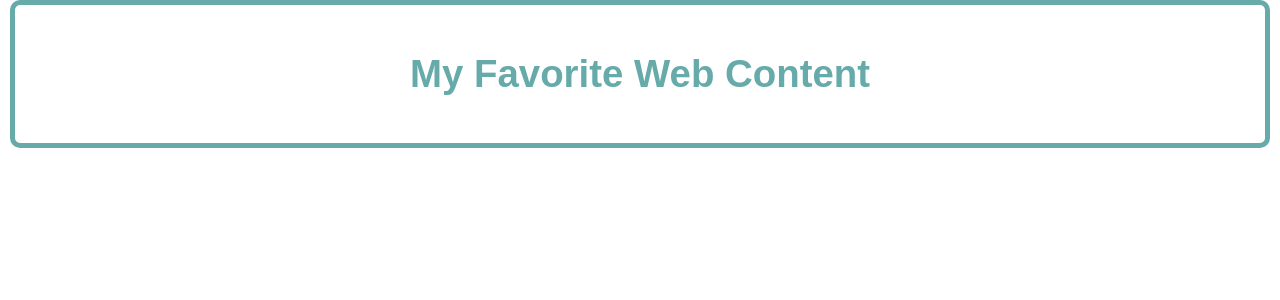
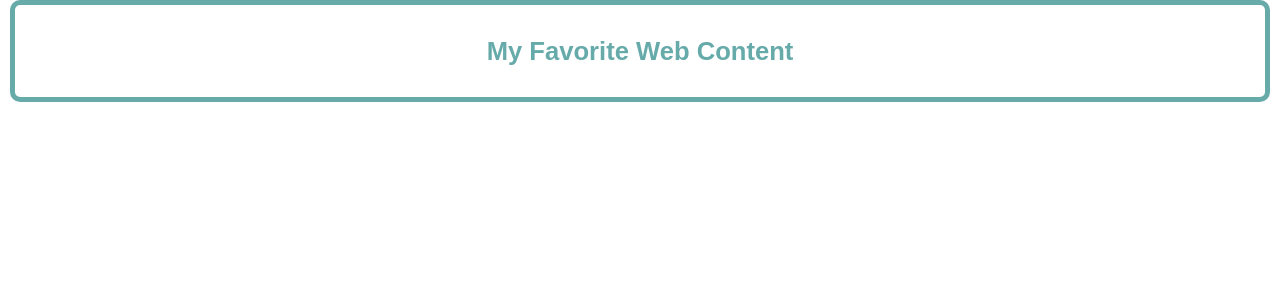
Before and after one commit to lapulgaatomica/My-Favorite-Content, a Flask app: page / in a window 1280 px wide. Shown: the top 300 px of the page. Run offline with Flask 2, Linux system fonts and the light colour scheme; data that the repository does not hold is empty.

Commit message:
reduced the font size of the only page

```diff
--- a/app/static/styles.css
+++ b/app/static/styles.css
@@ -2,7 +2,7 @@ body {
 	background-color: white;
 	color: #6aa;
 	margin: 0;
-	font: 1.2em / 1.2 Arial, Helvetica, sans-serif;
+	font: 0.8em / 1.2 Arial, Helvetica, sans-serif;
 }
 header h1{
 	text-align: center;
```
Also changed, not shown: app/templates/index.html (line endings or trailing spaces), run.py (line endings or trailing spaces).
